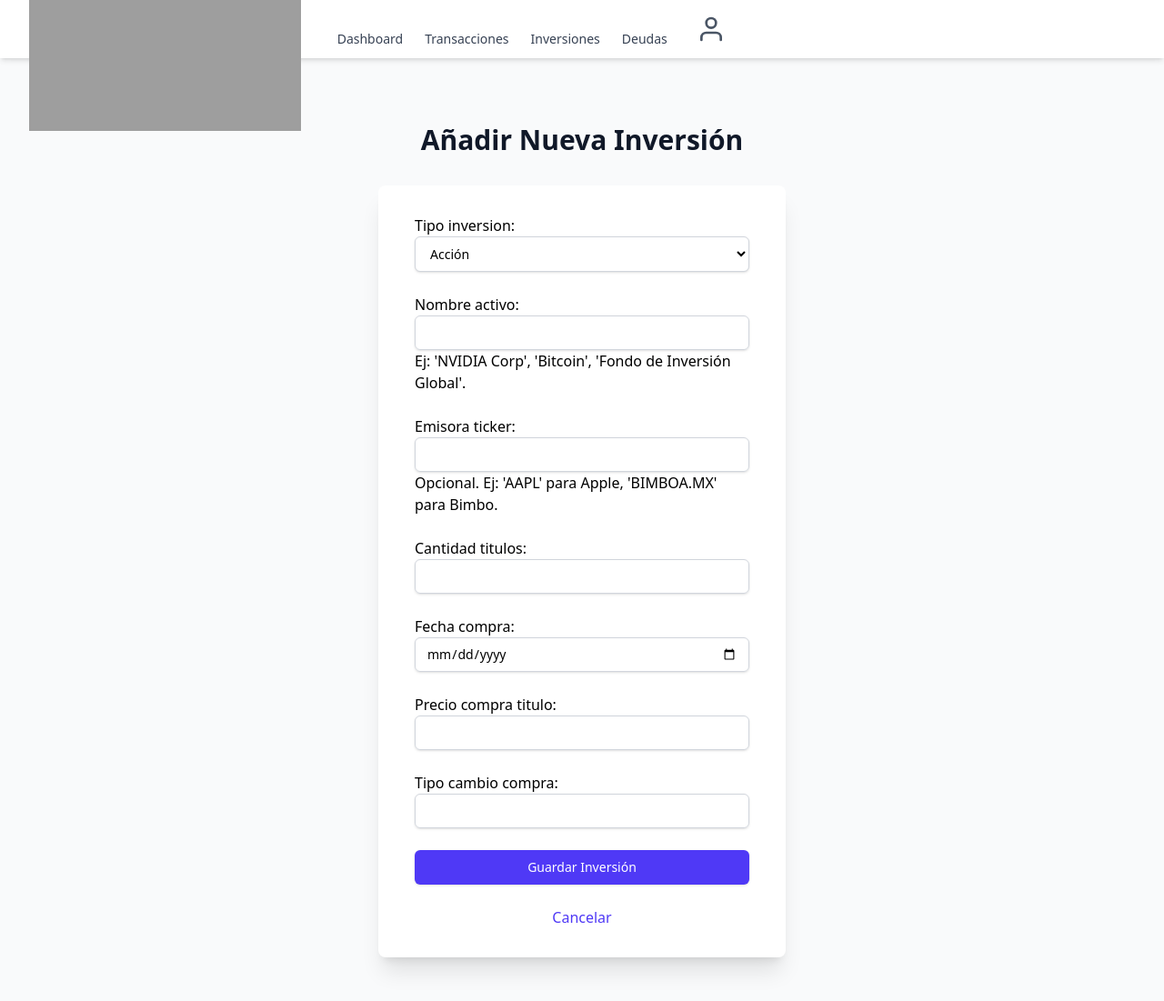
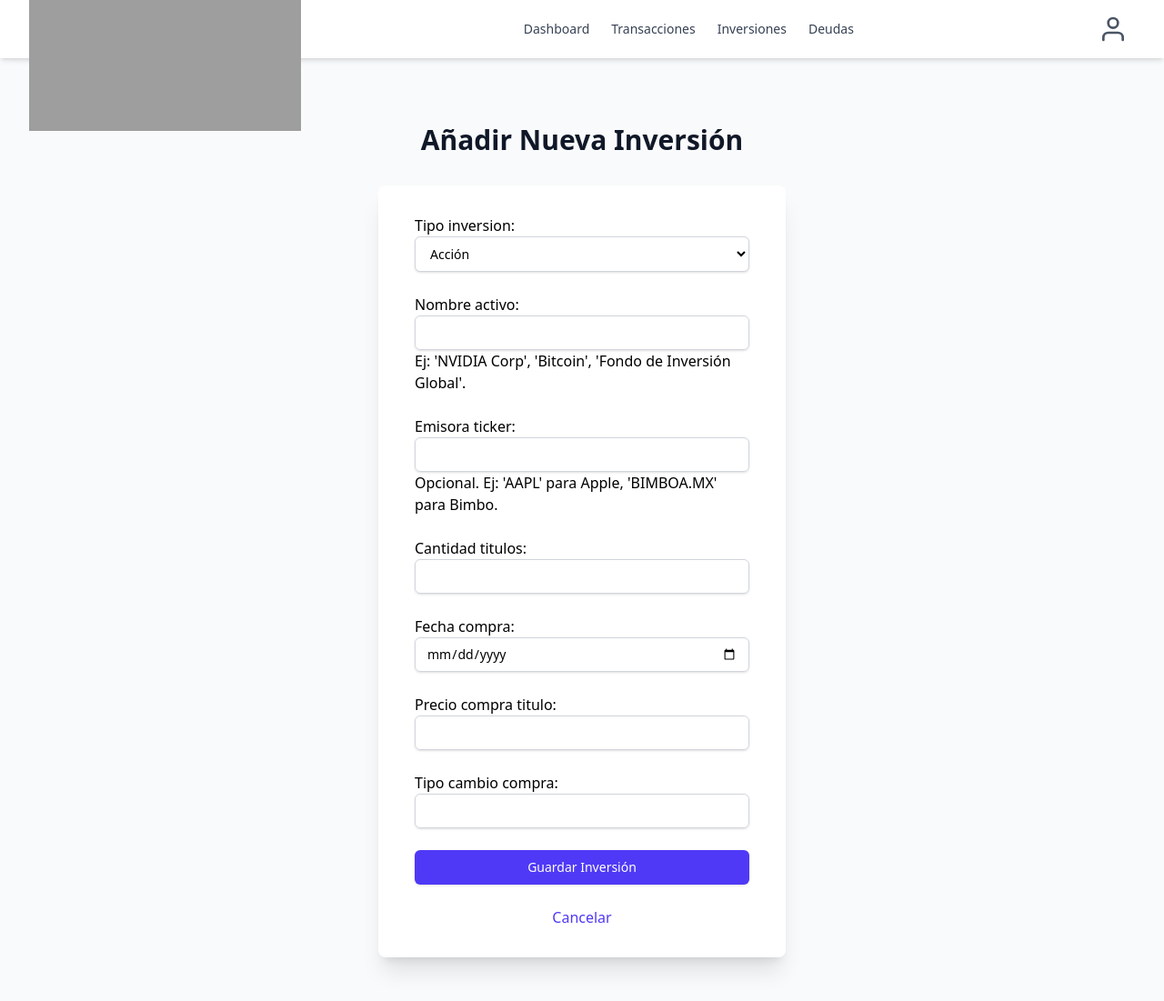
Before and after one commit to MicroCloud12/finanzas_personales_produccion, a Django app: page /inversiones/crear/ in a window 1280 px wide. Shown: the whole page at 91% size. Run offline with Django 5.2, Linux system fonts and the light colour scheme; the visitor is signed in with stand-in values (Sample User, id 1); some web fonts are replaced; grey boxes are pictures that could not be loaded.

Commit message:
fix: reorganize header navigation for improved user experience and accessibility

```diff
--- a/finanzas/templates/partials/_header.html
+++ b/finanzas/templates/partials/_header.html
@@ -8,14 +8,22 @@
             <img src="{% static 'img/Finanzas.svg' %}" alt="Logo de FinanzasApp" class="h-56 w-auto">
           </a>
       </div>
-      <nav class="hidden md:flex md:grow">
-        <div class="ml-10 flex items-baseline space-x-6 text-gray-700">
+      <nav class="hidden md:flex flex-1 justify-center">
+        <div class="flex space-x-6 text-gray-700">
           {% if user.is_authenticated %}
             <a href="{% url 'dashboard' %}" class="hover:text-indigo-600 transition-colors duration-200 text-sm font-medium">Dashboard</a>
             <a href="{% url 'lista_transacciones' %}" class="hover:text-indigo-600 transition-colors duration-200 text-sm font-medium">Transacciones</a>
             <a href="{% url 'lista_inversiones' %}" class="hover:text-indigo-600 transition-colors duration-200 text-sm font-medium">Inversiones</a>
             <a href="#" class="hover:text-indigo-600 transition-colors duration-200 text-sm font-medium">Deudas</a>
             <!--<a href="#" class="hover:text-indigo-600 transition-colors duration-200 text-sm font-medium">Mi Suscripción</a>-->
+          {% else %}
+            <a href="{% url 'registro_usuarios' %}" class="hover:text-indigo-600 transition-colors duration-200 text-sm font-medium">Registrarse</a>
+            <a href="{% url 'login' %}" class="bg-indigo-600 text-white hover:bg-indigo-700 font-semibold px-4 py-2 rounded-md text-sm shadow-md transition-all duration-200">Iniciar Sesión</a>
+          {% endif %}
+        </div>
+      </nav>
+     {% if user.is_authenticated %}
+      <div class="hidden md:flex items-center ml-4">
         <div class="relative inline-block text-left">
           <div>
             <button type="button" id="profile-menu-button" class="p-2 rounded-full text-gray-600 hover:bg-gray-100 focus:outline-none focus:ring-2 focus:ring-offset-2 focus:ring-indigo-500 transition cursor-pointer">
```
Also changed, not shown: other parts of finanzas/templates/partials/_header.html (+1 -6 lines). Lines whose indentation alone changed are shown as unchanged.
